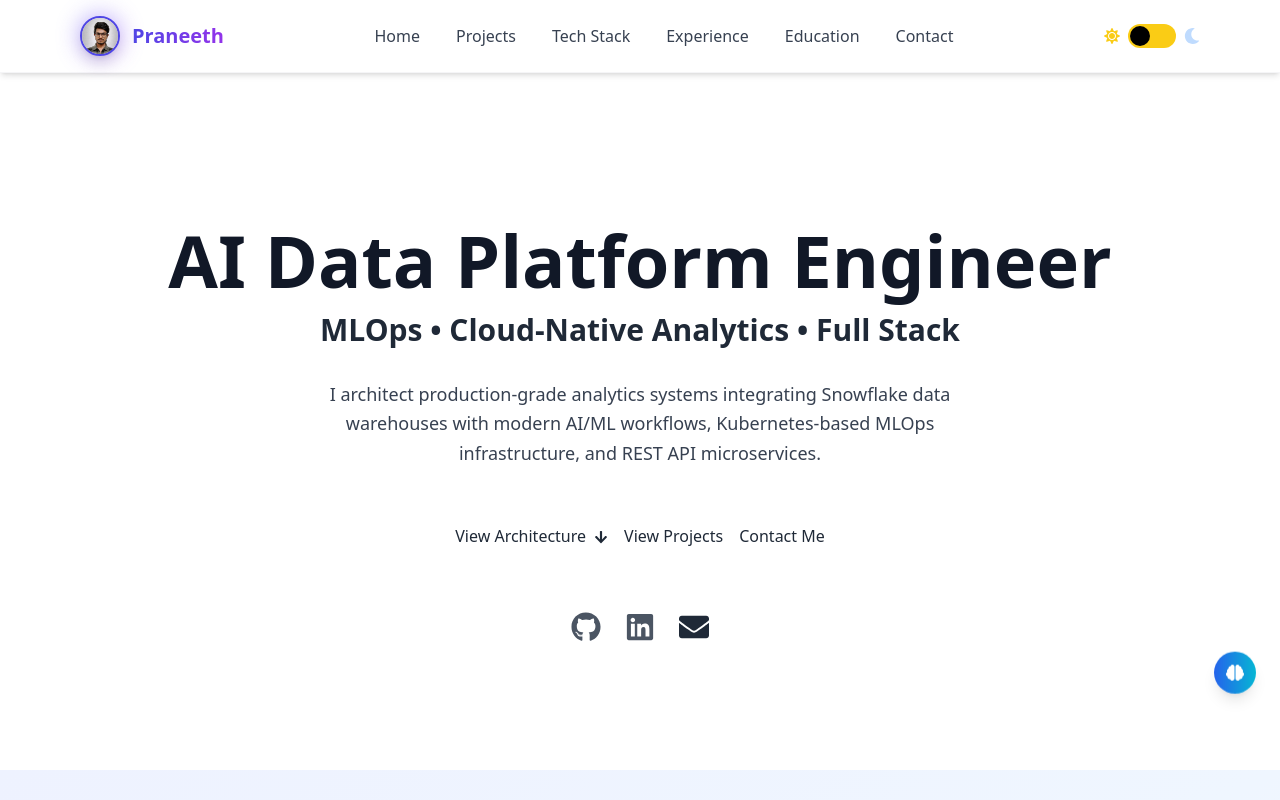
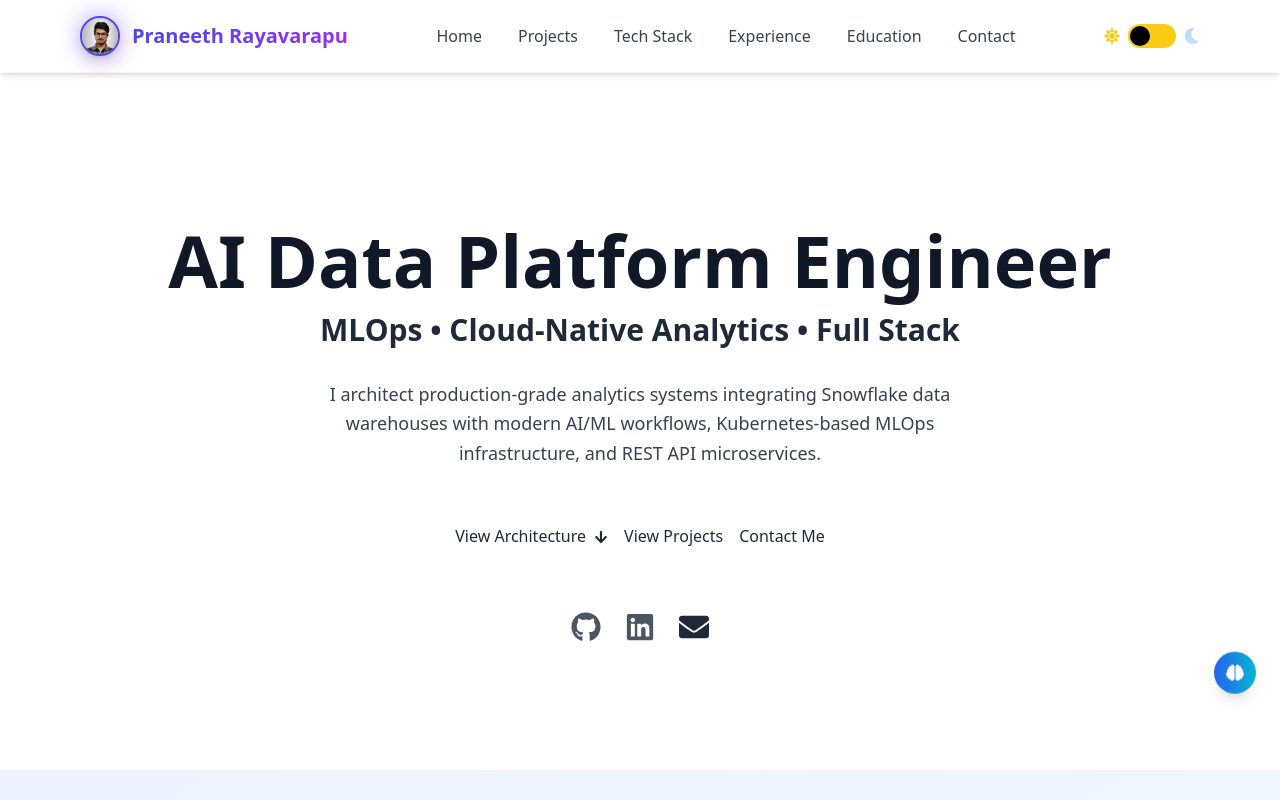
Before and after one commit to praneeth531641/Responsive_Portfolio, a React (Vite) app in the folder my-portfolio/: page / in a window 1280 px wide. Shown: the top 800 px of the page. Built offline with nearby package versions, Linux system fonts and the light colour scheme.

Commit message:
fix: update name display in Navbar for clarity

```diff
--- a/my-portfolio/src/components/Navbar.tsx
+++ b/my-portfolio/src/components/Navbar.tsx
@@ -59,7 +59,7 @@ export default function Navbar() {
             />
           </div>
           <span className="text-base sm:text-xl font-bold bg-gradient-to-r from-indigo-600 to-purple-600 dark:from-indigo-400 dark:to-purple-400 bg-clip-text text-transparent inline">
-            Praneeth
+            Praneeth Rayavarapu
           </span>
         </a>
 
```
